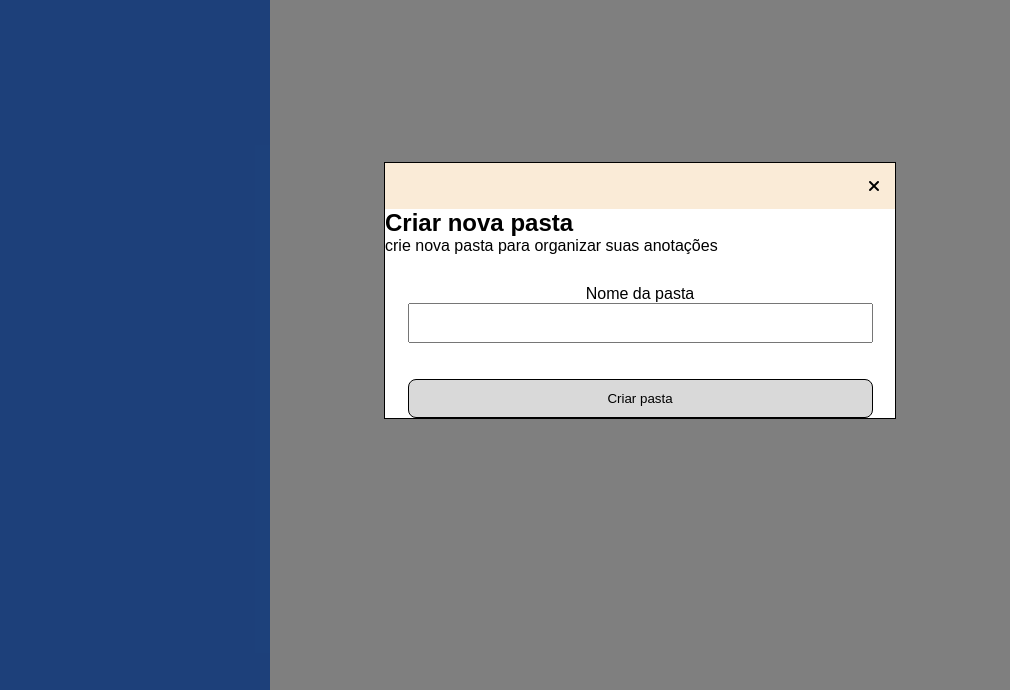
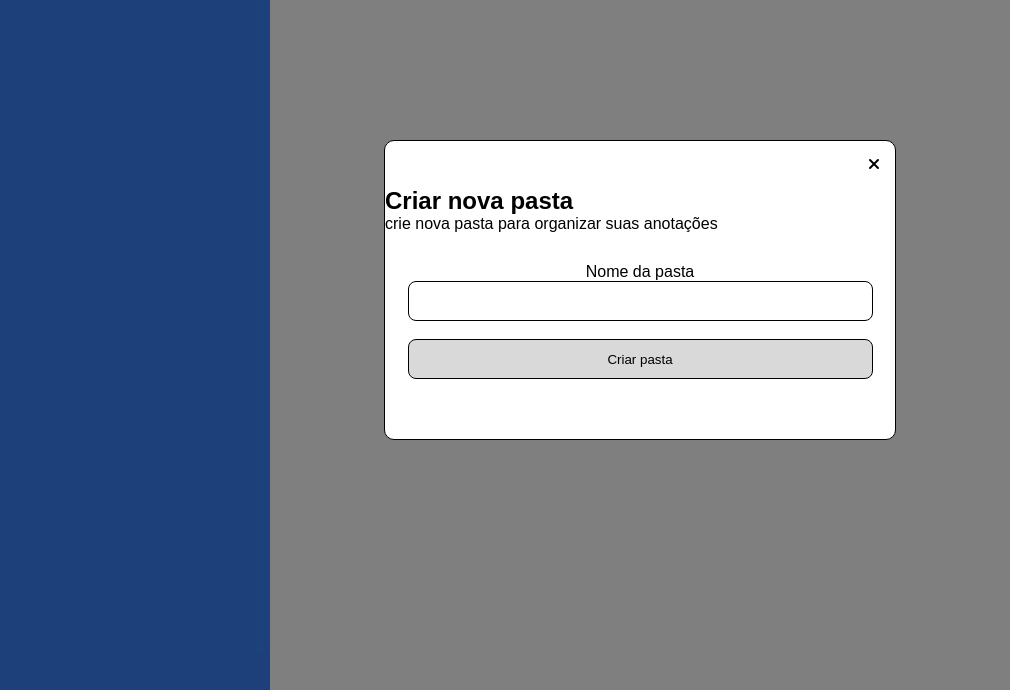
Before and after one commit to oevemgoncalves/StudyBoost, a plain HTML site: page dashboard/index.html in a window 1280 px wide. Shown: the part 110-800 px from the top of the page, without its empty margins (0-1010 px from the left). Drawn offline with Linux system fonts and the light colour scheme.

Commit message:
estilizando o botão de criar pasta

```diff
--- a/dashboard/estilo-dash/style.css
+++ b/dashboard/estilo-dash/style.css
@@ -64,9 +64,10 @@ body {
     display: flex;
     flex-flow: column nowrap;
     background-color: var(--cor-terciaria);
-    height: 257px;
+    height: 300px;
     width: 512px;
     border: 1px solid #000;
+    border-radius: 10px 10px;
 }
 
 .input__new__folder {
@@ -77,19 +78,25 @@ body {
 #nomePasta {
     height: 40px;
     width: 465px;
+    border-radius: 8px;
+    border: 1px solid #000000;
 }
 
 .criar-btn {
     background-color: #d9d9d9;
-    margin: auto;
+    margin: 0 auto 30px;
     height: 40px;
     width: 465px;
     border-radius: 8px;
     border: 1px solid #000000;
 }
+.criar-btn:hover {
+    background-color: #ababab;
+}
+
  .modal > i {
     display: flex;
     justify-content: flex-end;
-    background-color: antiquewhite;
     padding: 15px;
+    border-radius: 20px;
  }
```
Also changed, not shown: dashboard/index.html (+1 -1 lines).
